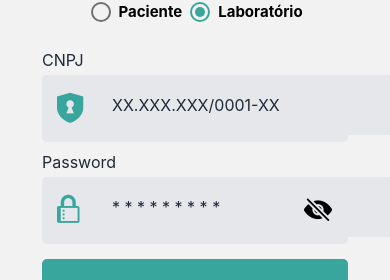
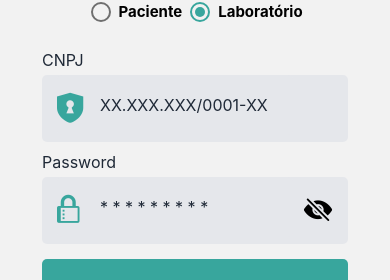
Before and after one commit to Diogo0602x/POC-PWA-Blockchain-Web3.0, a React Native app: screen /Login in a window 390 px wide. Shown: the part 331-611 px from the top of the page. Built offline with nearby package versions, Linux system fonts and the light colour scheme.

Commit message:
Mask cpf e cnpj feita

```diff
--- a/components/styles.js
+++ b/components/styles.js
@@ -43,6 +43,7 @@ export const PageTitle = styled.Text`
 
   ${(props) => props.welcome &&`
     font-size: 35px;
+    width: 100%;
   `}
 `;
 
@@ -75,10 +76,10 @@ export const RadioView = styled.View`
 export const StyledTextInput = styled.TextInput`
 background-color: ${secondary};
 padding: 15px;
-  padding-left: 55px;
-  padding-right: 55px;
+padding-left: 43px;
 border-radius: 5px;
 font-size: 16px;
+width: 105%;
 height: 60px;
 margin-vertical: 3px;
 margin-bottom: 10px;
--- a/package.json
+++ b/package.json
@@ -11,8 +11,11 @@
   },
   "dependencies": {
     "@expo/vector-icons": "^12.0.5",
+    "@react-native-community/datetimepicker": "4.0.0",
     "@react-navigation/native": "^6.0.8",
     "@react-navigation/native-stack": "^6.5.2",
+    "@react-navigation/stack": "^6.2.1",
+    "axios": "^0.26.1",
     "expo": "~44.0.0",
     "expo-status-bar": "~1.2.0",
     "formik": "^2.2.9",
@@ -20,6 +23,7 @@
     "react-dom": "17.0.1",
     "react-native": "0.64.3",
     "react-native-animatable": "^1.3.3",
+    "react-native-gesture-handler": "~2.1.0",
     "react-native-paper": "^4.12.0",
     "react-native-safe-area-context": "3.3.2",
     "react-native-screens": "~3.10.1",
--- /dev/null
+++ b/src/pages/Login/Maskedinput.js
@@ -0,0 +1,27 @@
+export function cnpjMask(value) {
+  if (value === undefined) {
+    return value
+  }
+  else {
+    return value
+      .replace(/\D+/g, '') // não deixa ser digitado nenhuma letra
+      .replace(/(\d{2})(\d)/, '$1.$2') // captura 2 grupos de número o primeiro com 2 digitos e o segundo de com 3 digitos, apos capturar o primeiro grupo ele adiciona um ponto antes do segundo grupo de número
+      .replace(/(\d{3})(\d)/, '$1.$2')
+      .replace(/(\d{3})(\d)/, '$1/$2') // captura 2 grupos de número o primeiro e o segundo com 3 digitos, separados por /
+      .replace(/(\d{4})(\d)/, '$1-$2')
+      .replace(/(-\d{2})\d+?$/, '$1') // captura os dois últimos 2 números, com um - antes dos dois números
+    }
+  }
+export function cpfMask(value) {
+  if (value === undefined) {
+    return value
+  }
+  else {
+    return value
+    .replace(/\D/g, '') // substitui qualquer caracter que nao seja numero por nada
+    .replace(/(\d{3})(\d)/, '$1.$2') // captura 2 grupos de numero o primeiro de 3 e o segundo de 1, apos capturar o primeiro grupo ele adiciona um ponto antes do segundo grupo de numero
+    .replace(/(\d{3})(\d)/, '$1.$2')
+    .replace(/(\d{3})(\d{1,2})/, '$1-$2')
+    .replace(/(-\d{2})\d+?$/, '$1') // captura 2 numeros seguidos de um traço e não deixa ser digitado mais nada
+  }
+}
--- a/src/pages/Login/index.js
+++ b/src/pages/Login/index.js
@@ -4,10 +4,9 @@ import { View, Text, Image, ActivityIndicator } from 'react-native';
 
 import { StatusBar } from 'expo-status-bar';
 
-import { RadioButton} from 'react-native-paper'
+import { RadioButton} from 'react-native-paper';
 
-// Mask CPF e CNPJ
-// import MaskCpfCnpj from "react-native-mask-cpf-cnpj";
+import {cnpjMask, cpfMask} from './Maskedinput';
 
 // formik
 import { Formik } from 'formik';
@@ -172,12 +171,11 @@ const Login = () => {
                     placeholderTextColor={darkLight}
                     onChangeText={handleChange('CNPJ')}
                     onBlur={handleBlur('CNPJ')}
-                    value={values.CNPJ}
+                    value={cnpjMask(values.CNPJ)}
                     keyboardType="numeric"
                     maxlength="14"
                   />
                   </>
-
                   ) : (
                     <MyTextInput
                     label="CPF"
@@ -186,12 +184,11 @@ const Login = () => {
                     placeholderTextColor={darkLight}
                     onChangeText={handleChange('CPF')}
                     onBlur={handleBlur('CPF')}
-                    value={values.CPF}
+                    value={cpfMask(values.CPF)}
                     keyboardType="numeric"
                     maxlength="11"
                   />
                   )}
-
                   <MyTextInput
                     label="Password"
                     icon="lock"
@@ -211,17 +208,12 @@ const Login = () => {
                       <ButtonText>Login</ButtonText>
                     </StyledButton>
                   )}
-
                   {isSubmitting && (
                     <StyledButton disabled={true}>
                       <ActivityIndicator size="large" color={primary} />
                     </StyledButton>
                   )}
                   <Line/>
-                  {/* <StyledButton google={true} onPress={handleSubmit}>
-                    <Fontisto name="google" color="white" size={25} />
-                    <ButtonText google={true} >Entrar com Google </ButtonText>
-                  </StyledButton> */}
                   <ExtraView>
                     <ExtraText>Esqueceu sua senha?</ExtraText>
                     <TextLink onPress={() => navigation.navigate('Cadastro')}>
--- a/src/routes/index.js
+++ b/src/routes/index.js
@@ -11,7 +11,7 @@ import TelaInicial from '../pages/TelaInicial';
 import Login from '../pages/Login';
 import Cadastro from '../pages/Cadastro';
 import ExamesPaciente from '../pages/ExamesPaciente';
-import ExamesLaboratorio from '../pages/ExamesPaciente';
+import ExamesLaboratorio from '../pages/ExamesLaboratorio';
 
 import Cadastrar from '../pages/Cadastrar';
 
```
Also changed, not shown: 1 other file (tests, documents, lock files or other folders). Lines whose indentation alone changed are shown as unchanged.
